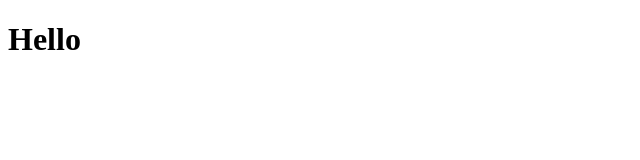
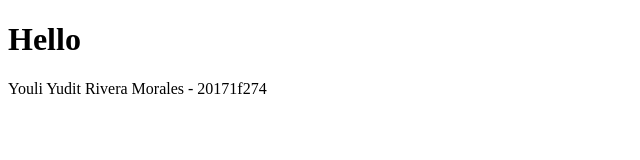
Before and after one commit to upc-is/ihc-front, a plain HTML site: page introHtmlCss/siguiente.html in a window 1280 px wide. Shown: the whole page, without its empty margins (0-640 px from the left). Drawn offline with Linux system fonts and the light colour scheme.

Commit message:
Changed by Youli Rivera

```diff
--- a/introHtmlCss/siguiente.html
+++ b/introHtmlCss/siguiente.html
@@ -6,5 +6,6 @@
 </head>
 <body>
     <h1>Hello</h1>
+    <p>Youli Yudit Rivera Morales - 20171f274</p>
 </body>
 </html>
```
